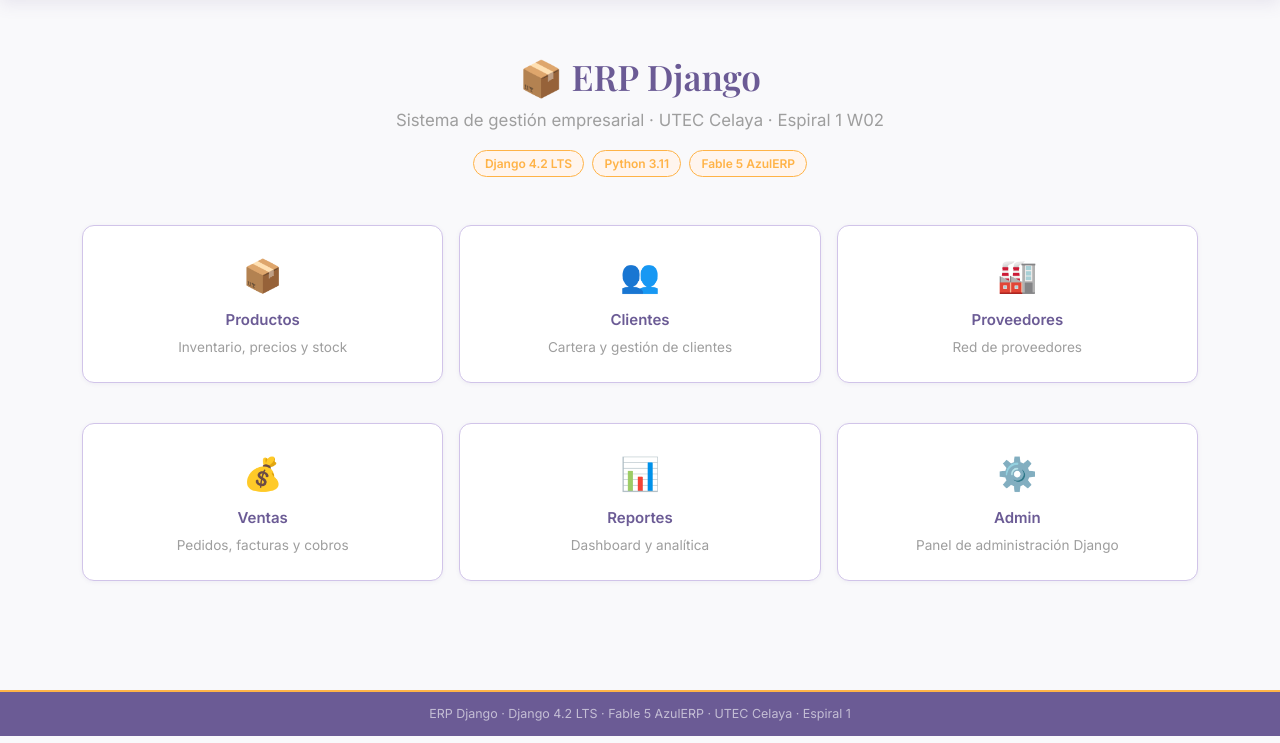
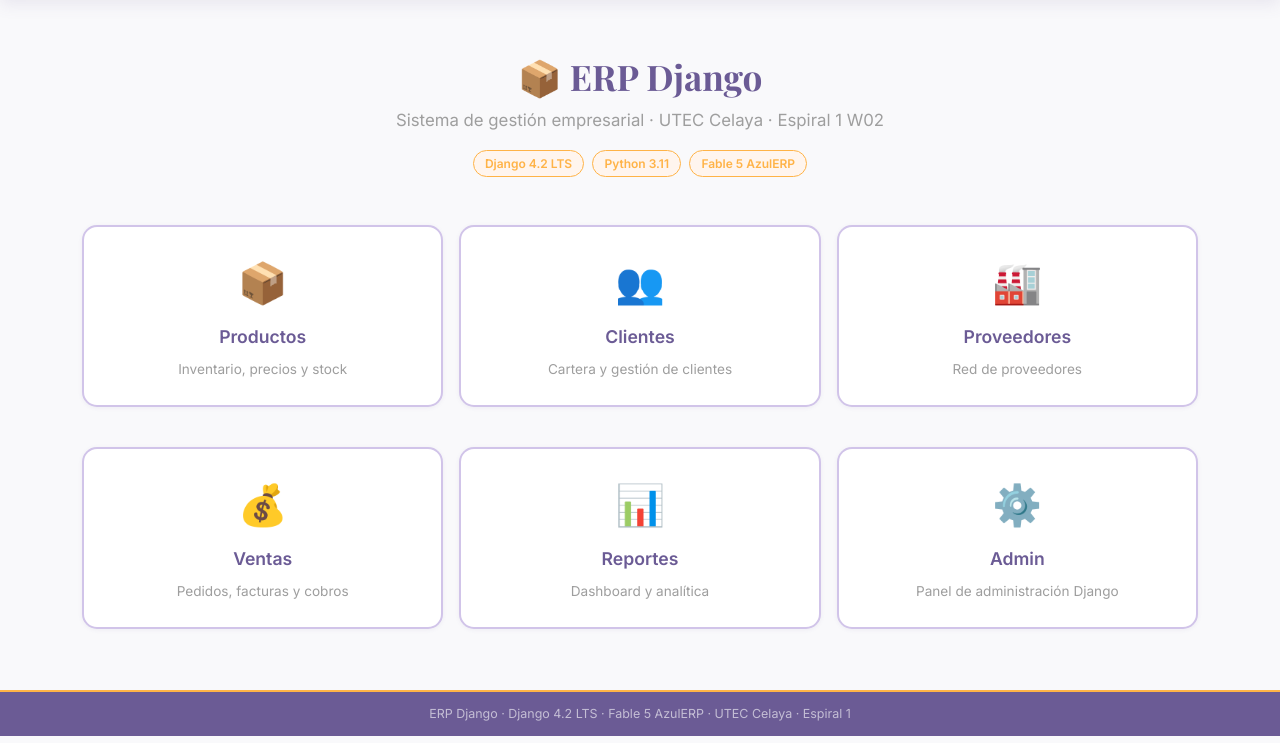
Before and after one commit to odmendezo2528-blip/erp-django-utec, a Django app: page / in a window 1280 px wide. Shown: the part 57-800 px from the top of the page. Run offline with Django 4.2, Linux system fonts and the light colour scheme.

Commit message:
Style: pagina de bienvenida con tarjetas pastel animadas

```diff
--- a/templates/bienvenida.html
+++ b/templates/bienvenida.html
@@ -4,7 +4,8 @@
 {% block content %}
 <div class="text-center py-4">
     <h1 style="font-family:'Playfair Display',serif;
-               color:var(--clr-navy);font-size:2.2rem;">
+               color:var(--clr-navy);font-size:2.2rem;
+               font-weight: 700;">
         📦 ERP Django
     </h1>
     <p style="color:var(--clr-muted);font-size:1.05rem;">
@@ -20,11 +21,16 @@
 <div class="row g-3 mt-2">
     {% for m in modulos %}
     <div class="col-md-4">
+        <!-- Tarjeta con borde pastel y efecto al pasar el mouse -->
         <div class="erp-card text-center"
-             style="cursor:pointer;" onclick="window.location='{{ m.url }}'">
-            <div style="font-size:2rem;margin-bottom:.4rem;">{{ m.icono }}</div>
-            <strong style="color:var(--clr-navy);">{{ m.nombre }}</strong>
-            <p style="color:var(--clr-muted);font-size:.85rem;margin:.3rem 0 0;">
+             style="cursor:pointer; border: 2px solid var(--clr-border); border-radius: 15px;"
+             onclick="window.location='{{ m.url }}'"
+             onmouseover="this.style.transform='translateY(-5px)'; this.style.boxShadow='var(--shadow-md)'; this.style.borderColor='var(--clr-royal)';"
+             onmouseout="this.style.transform='translateY(0)'; this.style.boxShadow='var(--shadow-sm)'; this.style.borderColor='var(--clr-border)';">
+
+            <div style="font-size:2.5rem;margin-bottom:.5rem;">{{ m.icono }}</div>
+            <strong style="color:var(--clr-navy); font-size: 1.1rem;">{{ m.nombre }}</strong>
+            <p style="color:var(--clr-muted);font-size:.85rem;margin:.5rem 0 0;">
                 {{ m.descripcion }}
             </p>
         </div>
```
